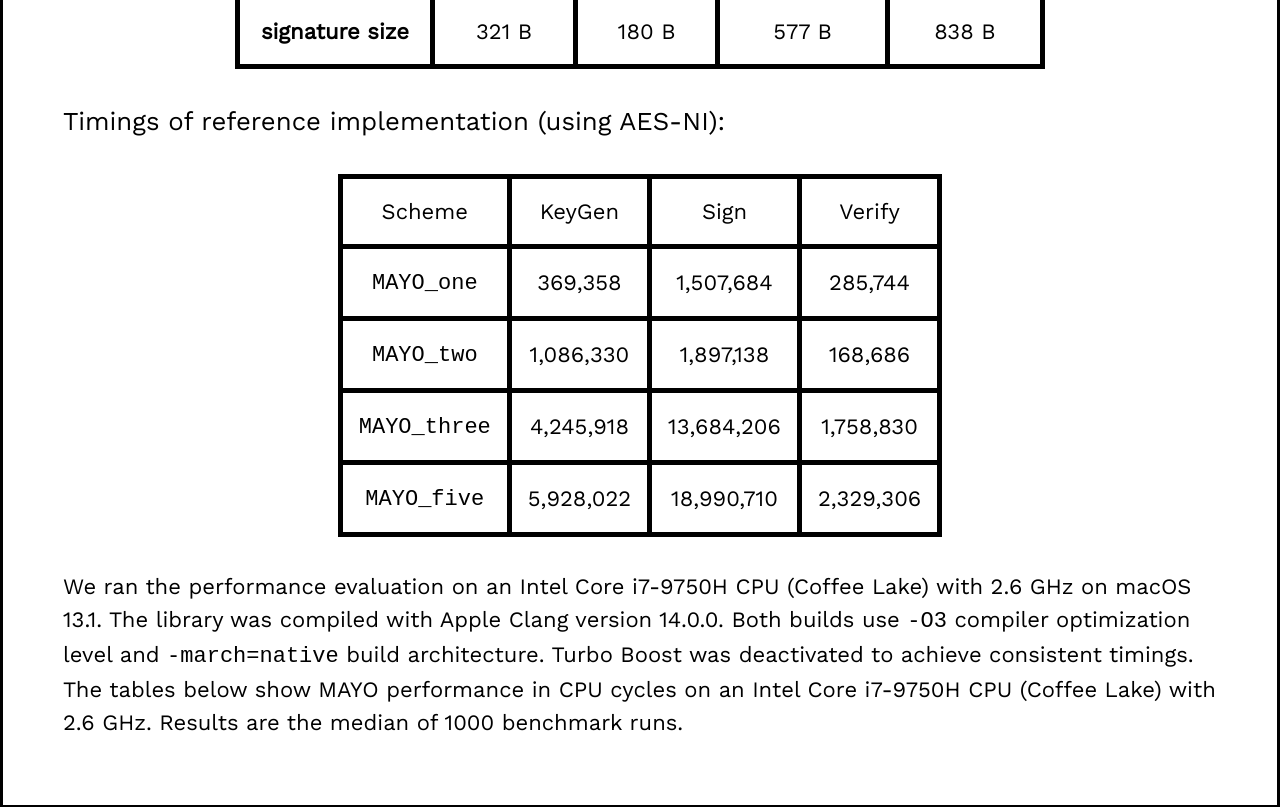
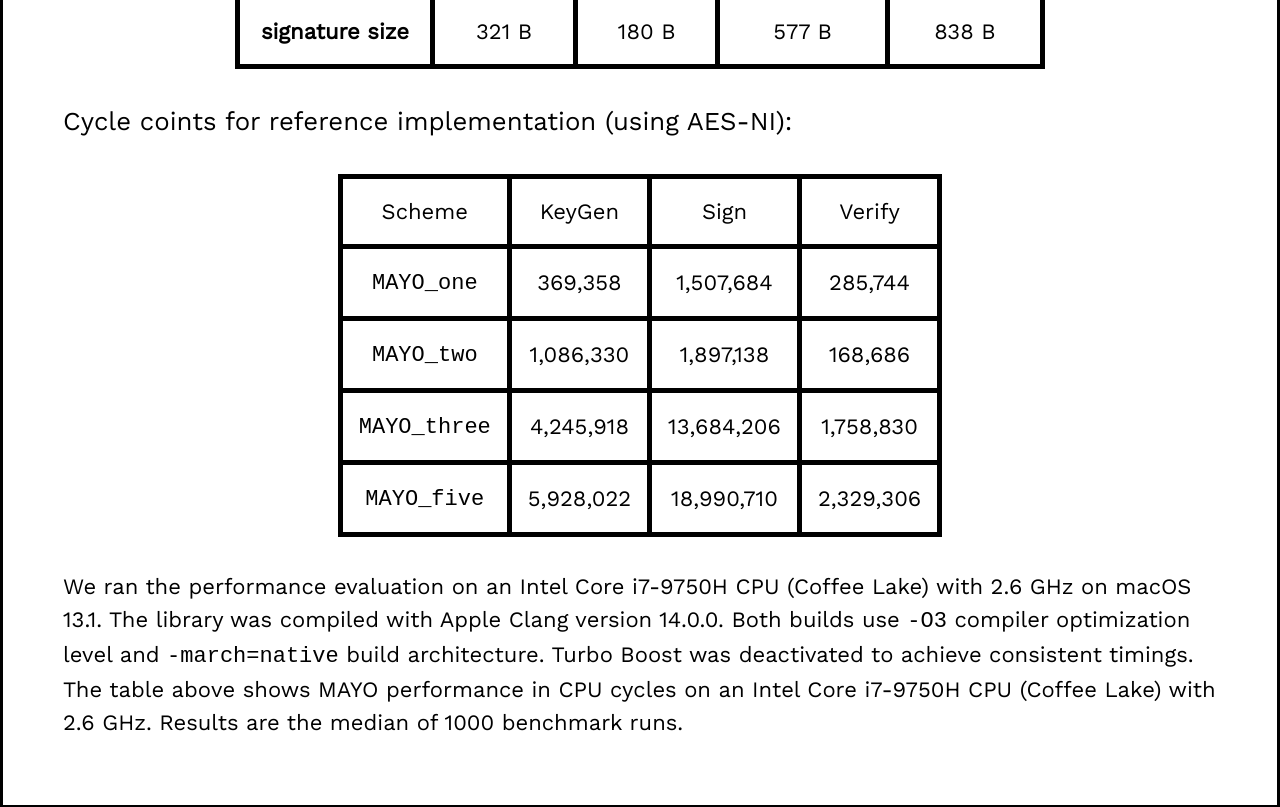
Before and after one commit to PQCMayo/MAYO-website, a Jekyll site: the page built from params.html, in a window 1280 px wide. Shown: the part 981-1788 px from the top of the page. Built offline with Jekyll 4.4.1, drawn with Linux system fonts in a browser that asks for light colours.

Commit message:
Update params.html

```diff
--- a/params.html
+++ b/params.html
@@ -56,7 +56,7 @@
 </center>
 <br>
 
-	<h3>Timings of reference implementation (using AES-NI):</h3>
+	<h3>Cycle coints for reference implementation (using AES-NI):</h3>
 
 <br>
 <center>
@@ -95,7 +95,7 @@
 </center>
 <br>
 <p>We ran the performance evaluation on an Intel Core i7-9750H CPU (Coffee Lake) with 2.6 GHz on macOS 13.1. The library was compiled with Apple Clang version 14.0.0. Both builds use <code>-O3</code> compiler optimization level and <code>-march=native</code> build architecture. Turbo Boost was deactivated to achieve consistent timings.</p>
-<p>The tables below show MAYO performance in CPU cycles on an Intel Core i7-9750H CPU (Coffee Lake) with 2.6 GHz. Results are the median of 1000 benchmark runs.</p>
+<p>The table above shows MAYO performance in CPU cycles on an Intel Core i7-9750H CPU (Coffee Lake) with 2.6 GHz. Results are the median of 1000 benchmark runs.</p>
 <br>
 <br>
 </div>
```
